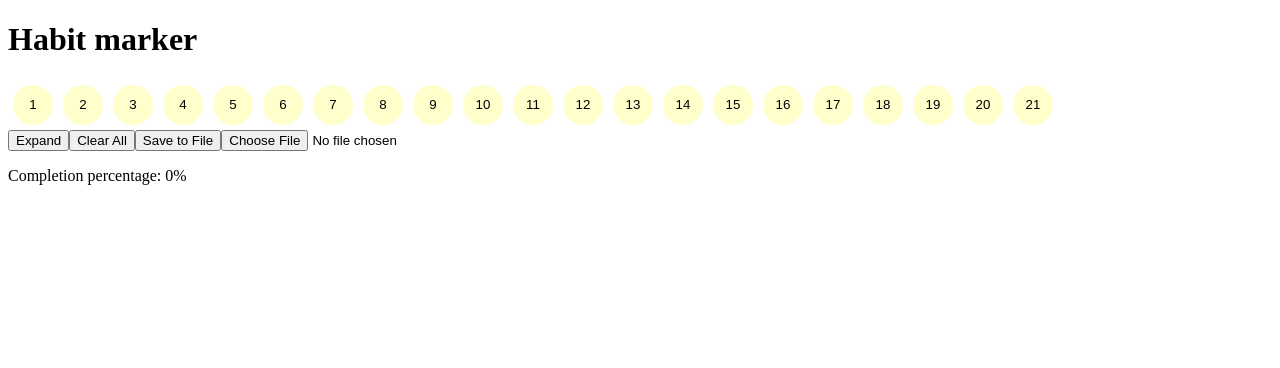
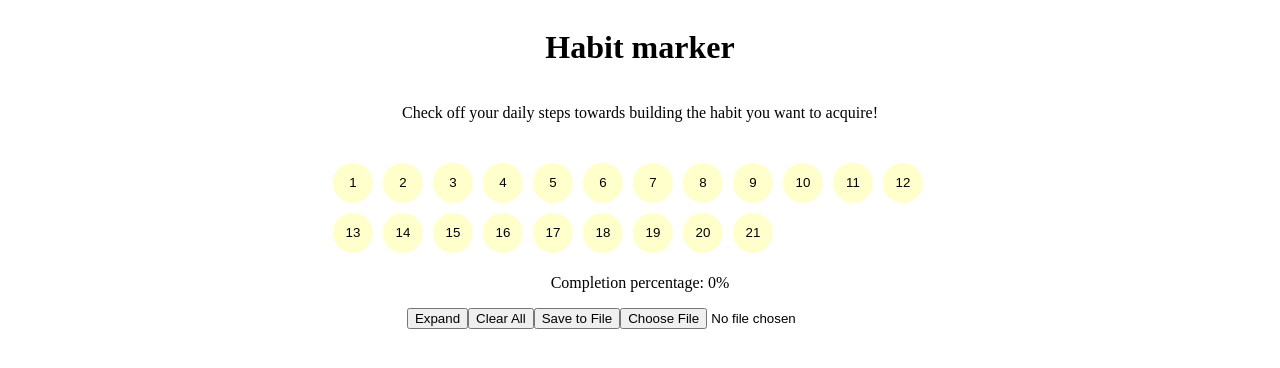
Before and after one commit to tautminas/habit-marker, a React (Vite) app: page / in a window 1280 px wide. Shown: the top 368 px of the page. Built offline with nearby package versions, Linux system fonts and the light colour scheme.

Commit message:
Add flexbox

```diff
--- a/src/App.jsx
+++ b/src/App.jsx
@@ -92,9 +92,18 @@ function App() {
   }, [loaded]);
 
   return (
+    <div className="app-container">
+      <div className="header">
+        <h1>Habit marker</h1>
+      </div>
+
+      <p>
+        Check off your daily steps towards building the habit you want to
+        acquire!
+      </p>
+
+      <div className="buttons-section">
         <div>
-      <h1>Habit marker</h1>
-      <div style={{ display: "flex", flexWrap: "wrap" }}>
           {buttonStates.slice(0, displayedButtons).map((state, index) => (
             <button
               key={index}
@@ -105,7 +114,13 @@ function App() {
             </button>
           ))}
         </div>
-      <div>
+      </div>
+
+      <div className="completion-percentage">
+        <p>Completion percentage: {toggledPercentage}%</p>
+      </div>
+
+      <div className="button-actions">
         <button onClick={handleExpandCollapse}>
           {displayedButtons === 21 ? "Expand" : "Collapse"}
         </button>
@@ -113,7 +128,6 @@ function App() {
         <button onClick={saveToJSONFile}>Save to File</button>
         <input type="file" onChange={loadFromFile} accept=".json" />
       </div>
-      <p>Completion percentage: {toggledPercentage}%</p>
     </div>
   );
 }
--- a/src/styles.css
+++ b/src/styles.css
@@ -1,3 +1,19 @@
+.app-container {
+  display: flex;
+  flex-direction: column;
+  align-items: center;
+  justify-content: flex-start;
+  height: 100vh;
+  padding: 0 25vw;
+}
+
+.buttons-section {
+  display: flex;
+  flex-direction: column;
+  align-items: center;
+  margin-top: 20px;
+}
+
 .round-button {
   width: 40px;
   height: 40px;
```
Lines whose indentation alone changed are shown as unchanged.
